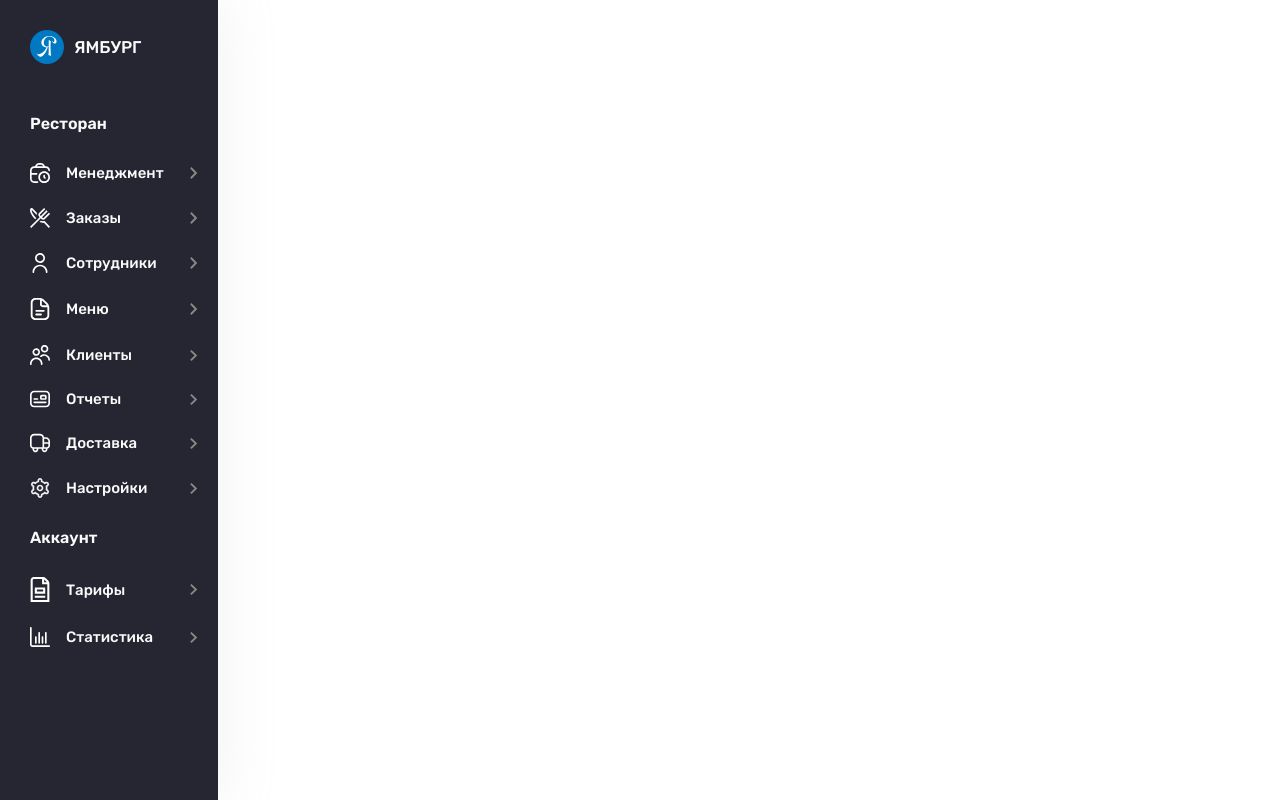
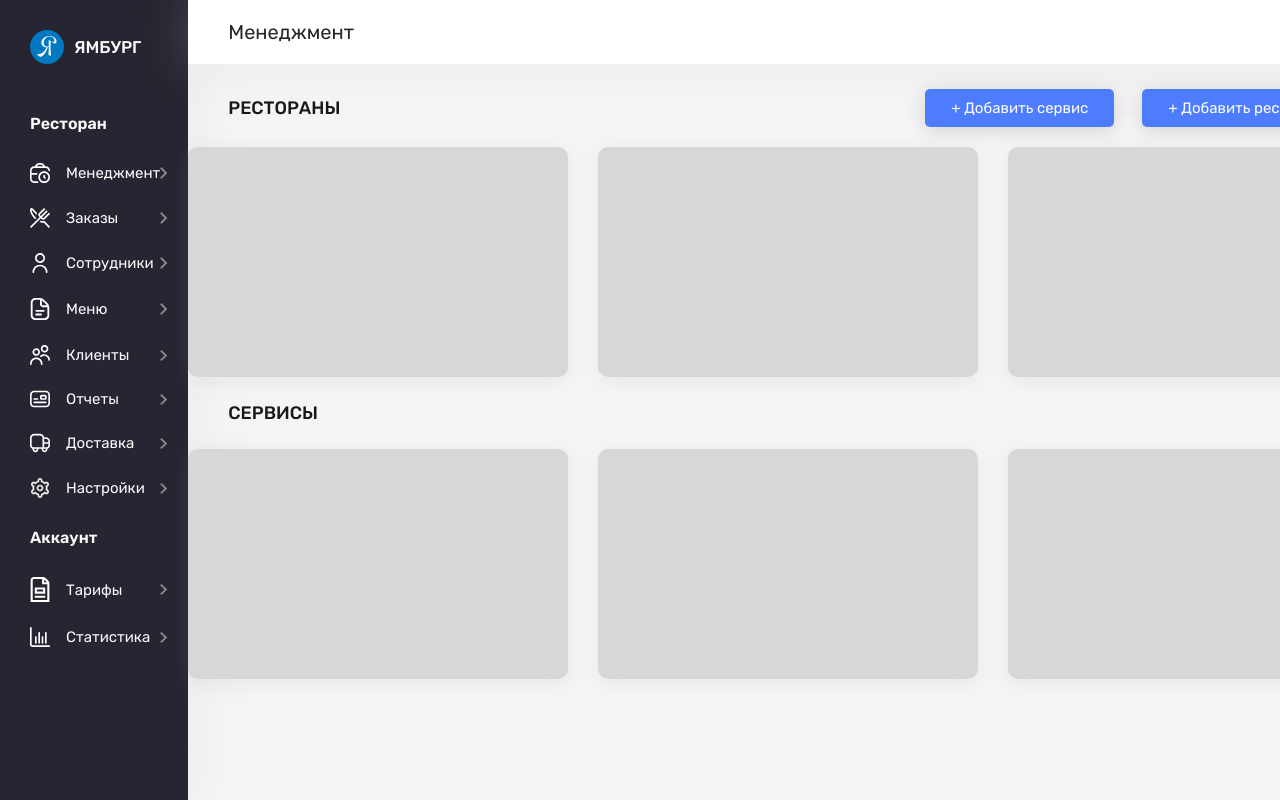
Before and after one commit to MustafaJohnny/Inno-Dashboard, a React (Create React App) app: page /home in a window 1280 px wide. Built offline with nearby package versions, Linux system fonts and the light colour scheme.

Commit message:
dashborad page is done!

```diff
--- a/src/Components/Pages/HomePage.js
+++ b/src/Components/Pages/HomePage.js
@@ -12,8 +12,13 @@ import statica from "../Icons/static.svg";
 import tarrif from "../Icons/tarrif.svg";
 import user from "../Icons/user.svg";
 import LogoDash from "../Icons/LogoDashborad.svg";
+import { useSelector, useDispatch } from "react-redux";
+import { controlActions } from "../Redux/ReduxStore";
 
 const HomePage = () => {
+  const userName = useSelector((state) => state.controler.user_name);
+  const userRole = useSelector((state) => state.controler.user_role);
+
   return (
     <React.Fragment>
       <section>
@@ -152,7 +157,46 @@ const HomePage = () => {
               </div>
             </div>
           </div>
-          <div className={classes.contentBigBox}></div>
+          <div className={classes.contentBigBox}>
+            <header className={classes.upHeader}>
+              <h2 className={classes.headerHeading}>Менеджмент</h2>
+              <div className={classes.nameRoleArea}>
+                <span className={classes.userName}>{userName}</span>
+                <span className={classes.userRole}>{userRole}</span>
+              </div>
+            </header>
+            <main className={classes.changeContentBox}>
+              <div className={classes.managmentContent}>
+                <div className={classes.managementBtnsArea}>
+                  <h1 className={classes.managementHeading}>РЕСТОРАНЫ</h1>
+                  <div className={classes.twoBtnsManage}>
+                    <button className={classes.manageBtn} type="button">
+                      + Добавить сервис
+                    </button>
+                    <button className={classes.manageBtn} type="button">
+                      + Добавить ресторан
+                    </button>
+                  </div>
+                </div>
+
+                <div className={classes.managementRestaurents}>
+                  <div className={classes.itemRestaurent}></div>
+                  <div className={classes.itemRestaurent}></div>
+                  <div className={classes.itemRestaurent}></div>
+                </div>
+
+                <div className={classes.serviceHeadingArea}>
+                  <h1 className={classes.managementHeading}>СЕРВИСЫ</h1>
+                </div>
+
+                <div className={classes.managementRestaurents}>
+                  <div className={classes.itemRestaurent}></div>
+                  <div className={classes.itemRestaurent}></div>
+                  <div className={classes.itemRestaurent}></div>
+                </div>
+              </div>
+            </main>
+          </div>
         </main>
       </section>
     </React.Fragment>
--- a/src/Components/Pages/HomePage.module.css
+++ b/src/Components/Pages/HomePage.module.css
@@ -1,10 +1,11 @@
 .mainContiner {
   display: flex;
+  background-color: #f5f5f5;
 }
 
 .sideNavBox {
   min-height: 100vh;
-  width: 17vw;
+  width: 20vw;
   background-color: #252631;
   box-shadow: 1px 0px 50px rgba(208, 200, 200, 0.25);
 
@@ -78,7 +79,7 @@
 
 .actionText {
   color: #fafafa;
-  font-weight: 500;
+  font-weight: 400;
   font-size: 1.5rem;
 }
 
@@ -86,5 +87,110 @@
   width: 0.8rem;
 }
 
-/* .contentBigBox {
-} */
+.contentBigBox {
+  display: flex;
+  flex-direction: column;
+  align-items: center;
+  gap: 1rem;
+  width: 100%;
+}
+
+.upHeader {
+  background-color: #fff;
+  box-shadow: 1px 0px 50px rgba(208, 200, 200, 0.25);
+  width: 100%;
+  padding: 2rem 4rem;
+  display: flex;
+  align-items: center;
+  justify-content: space-between;
+}
+
+.headerHeading {
+  font-weight: 400;
+  font-size: 2rem;
+  color: #27272a;
+}
+
+.nameRoleArea {
+  display: flex;
+  flex-direction: column;
+  align-items: center;
+  gap: 0.4rem;
+}
+
+.userName {
+  font-weight: 500;
+  font-size: 1.4rem;
+  color: #27272a;
+}
+
+.userRole {
+  font-weight: 400;
+  font-size: 1.3rem;
+  color: #9b9b9b;
+}
+
+.changeContentBox {
+  width: 100%;
+}
+
+.managementBtnsArea {
+  display: flex;
+  padding: 1.5rem 4rem 2rem 4rem;
+  align-items: center;
+  justify-content: space-between;
+}
+
+.managementHeading {
+  color: #18181b;
+  font-weight: 500;
+  font-size: 1.8rem;
+}
+
+.twoBtnsManage {
+  display: flex;
+  align-items: center;
+  gap: 2.8rem;
+}
+
+.manageBtn {
+  background-color: #4d7cfe;
+  box-shadow: 0px 3px 20px rgba(0, 0, 0, 0.15);
+  border-radius: 5px;
+  border: none;
+  font-weight: 400;
+  font-size: 1.5rem;
+  font-family: inherit;
+  color: #fff;
+  padding: 1rem 2.6rem;
+  transition: all 0.5s;
+  cursor: pointer;
+}
+
+.manageBtn:hover {
+  background-color: #3867e8;
+}
+
+.managementRestaurents {
+  display: flex;
+  align-items: center;
+  justify-content: center;
+  gap: 3rem;
+}
+
+.itemRestaurent {
+  background: #d7d7d7;
+  box-shadow: 0px 4px 20px rgba(148, 148, 148, 0.15);
+  border-radius: 10px;
+  width: 38rem;
+  height: 23rem;
+}
+
+.managmentContent {
+  display: flex;
+  flex-direction: column;
+}
+
+.serviceHeadingArea {
+  padding: 2.5rem 4rem;
+}
```
